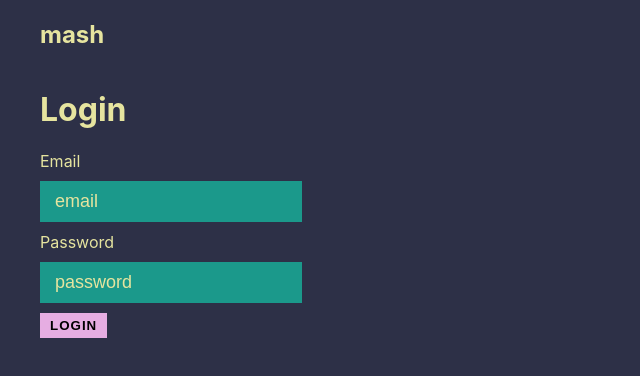
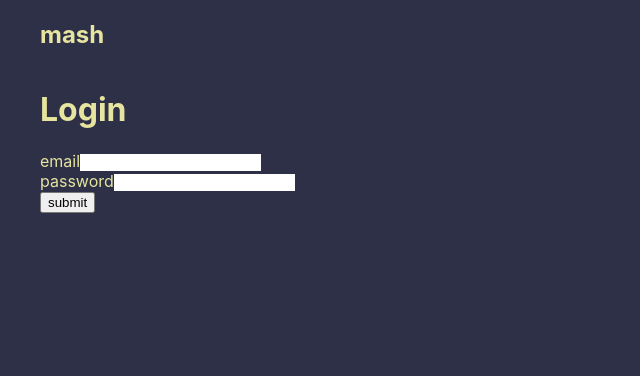
Before and after one commit to colorlessenergy/mash, a React (Create React App) app: page /login in a window 1280 px wide. Shown: the top 376 px of the page, without its empty margins (0-640 px from the left). Built offline with nearby package versions, Linux system fonts and the light colour scheme.

Commit message:
Revert "add login styles #46"

```diff
--- a/src/Components/Home/Home.js
+++ b/src/Components/Home/Home.js
@@ -69,6 +69,7 @@ export class Home extends Component {
           <label htmlFor="character"></label>
           <input
             autoComplete="off"
+            className={classes['filter-form__input']}
             type="text"
             onChange={this.handleChange}
             id="character"
--- a/src/Components/Home/Home.module.css
+++ b/src/Components/Home/Home.module.css
@@ -9,6 +9,21 @@
   margin-bottom: 25px;
 }
 
+.filter-form__input {
+  padding: 10px 15px;
+
+  background-color: #1B998B;
+  color: #E6E49F;
+  font-size: 18px;
+}
+
+/* change placeholder color */
+
+::placeholder {
+  color: #E6E49F;
+  opacity: 1;
+}
+
 .post__image {
   height: 100px;
   width: 100px;
--- a/src/Components/Login/Login.js
+++ b/src/Components/Login/Login.js
@@ -2,8 +2,6 @@ import React, { Component } from 'react'
 
 import {connect} from 'react-redux';
 import { loginUserAction } from '../../store/actions/authAction';
-
-import classes from './Login.module.css';
 
 export class Login extends Component {
   state = {
@@ -55,41 +53,33 @@ export class Login extends Component {
         <form
           onSubmit={this.handleSubmit}>
 
-          <div className={classes['form__group']}>
-            <label
-              className={classes['form__label']}
-              htmlFor="email">
+          <div>
+            <label htmlFor="email">
               email
             </label>
             <input
-              className={classes['form__input']}
               type="email"
               id="email"
               name="email"
-              placeholder='email'
               onChange={this.handleChange}
               value={this.state.email}/>
           </div>
 
-          <div className={classes['form__group']}>
+          <div>
             <label
-              className={classes['form__label']}
               htmlFor="password">
               password
             </label>
             <input
-              className={classes['form__input']}
               type="password"
               id="password"
               name="password"
-              placeholder='password'
               onChange={this.handleChange}
               value={this.state.password} />
           </div>
 
-          <button
-            className={classes['form__button']}>
-            login
+          <button>
+            submit
           </button>
 
           { this.state.missingInformationError ? (
--- a/src/Components/Login/Login.module.css
+++ /dev/null
@@ -1,29 +0,0 @@
-.form__group {
-  margin: 10px 0;
-
-  display: flex;
-  align-items: flex-start;
-  flex-direction: column;
-}
-
-.form__label {
-  margin-bottom: 10px;
-
-  text-transform: capitalize;
-}
-
-.form__button {
-  border: none;
-  padding: 5px 10px;
-  outline: none;
-
-  background-color: #e6ade2;
-  cursor: pointer;
-  font-weight: bold;
-  letter-spacing: 1px;
-  text-transform: uppercase;
-}
-
-.form__button:hover {
-  background-color: #e8bde5;
-}
--- a/src/index.css
+++ b/src/index.css
@@ -16,20 +16,8 @@ body {
 }
 
 input {
-  padding: 10px 15px;
   border: none;
   outline: none;
-
-  background-color: #1B998B;
-  color: #E6E49F;
-  font-size: 18px;
-}
-
-/* change placeholder color */
-
-::placeholder {
-  color: #E6E49F;
-  opacity: 1;
 }
 
 code {
```
